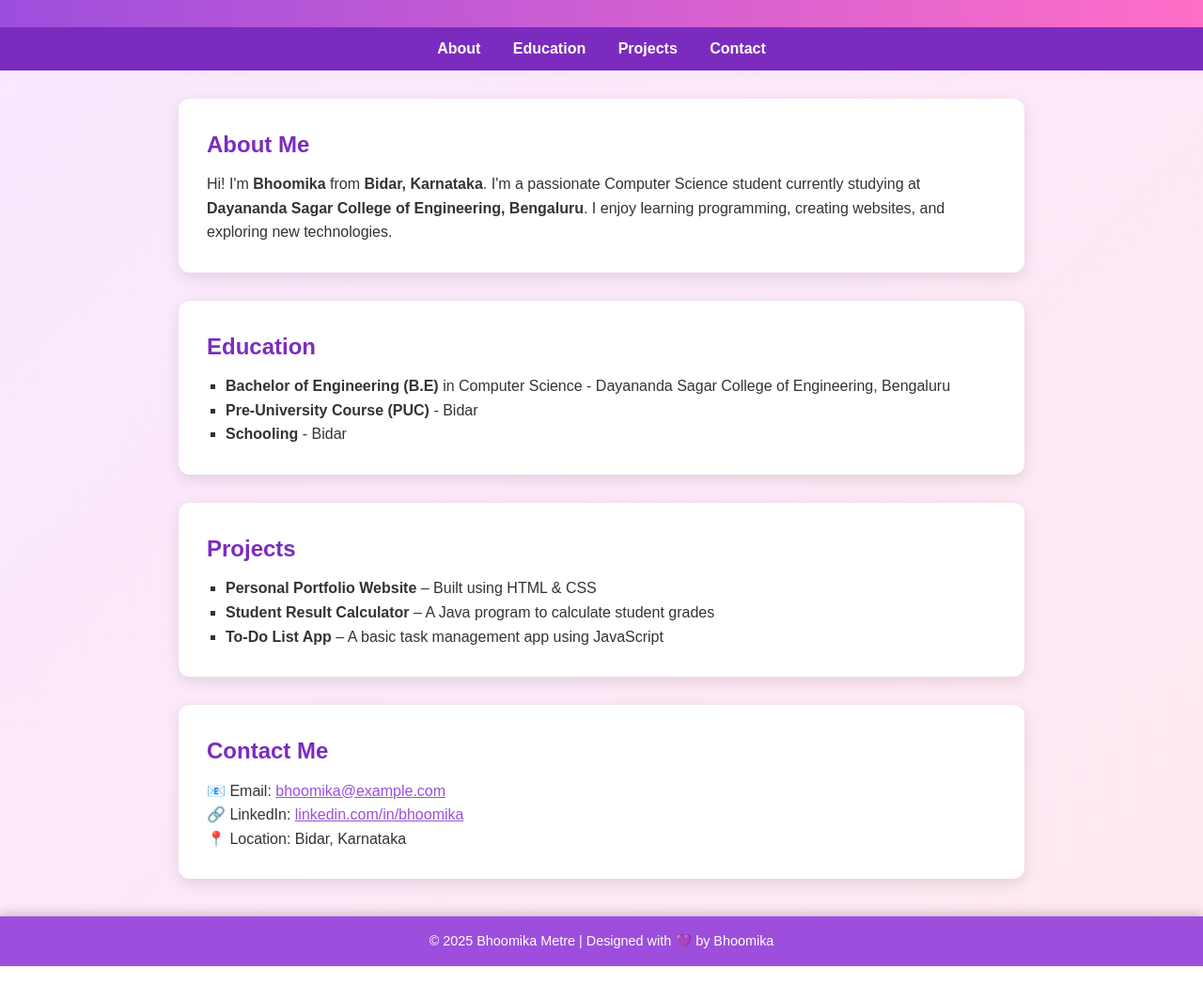
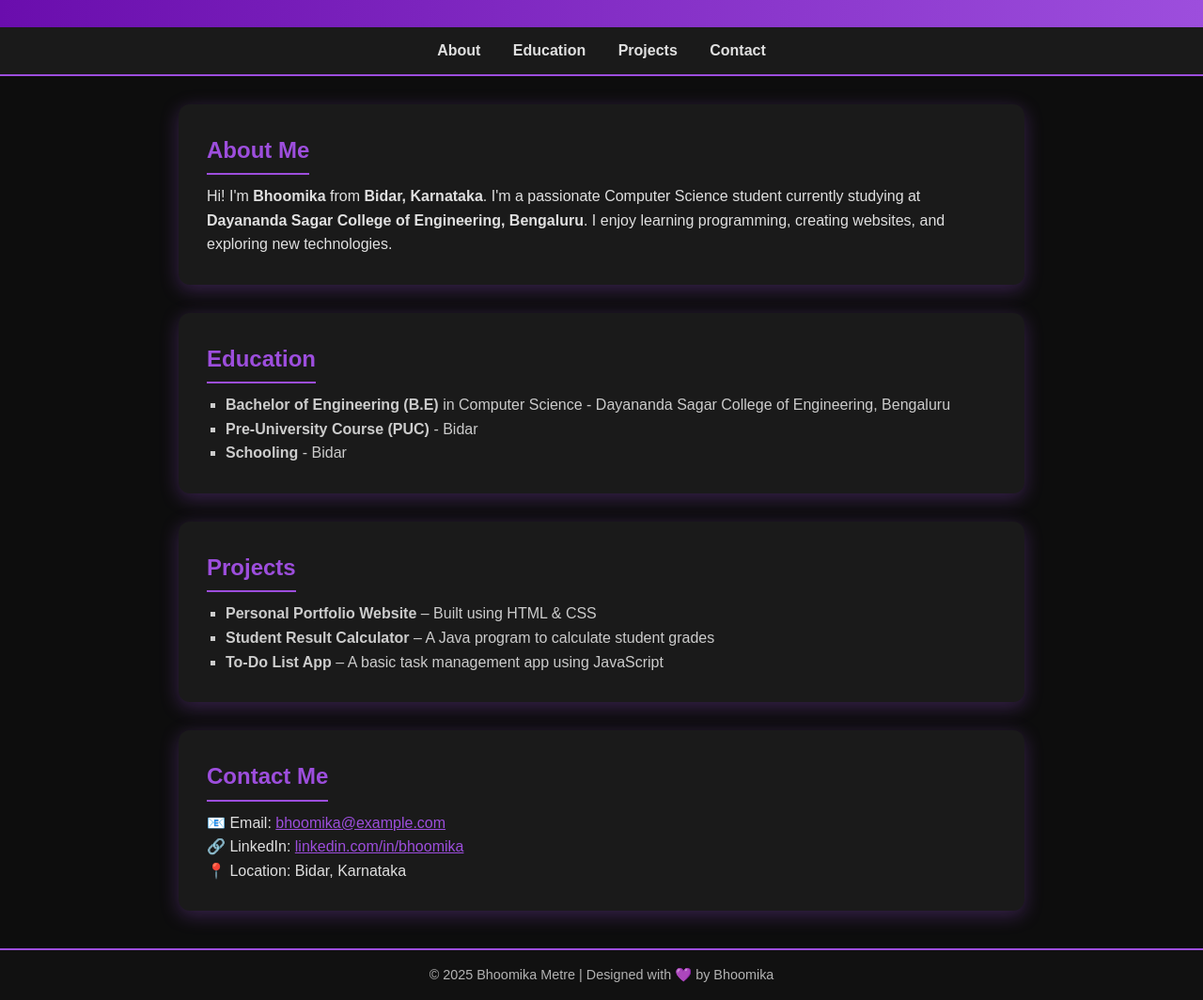
Before and after one commit to bhoomikametre/portfolio, a plain HTML site: page index.html in a window 1280 px wide. Shown: the part 122-1186 px from the top of the page at 94% size. Before the commit the page ends 1150 px from the top, so only its background shows below. Drawn offline with Linux system fonts and the light colour scheme.

Commit message:
colour change

```diff
--- a/index.html
+++ b/index.html
@@ -13,17 +13,17 @@
     }
 
     body {
-      background: linear-gradient(135deg, #f8e8ff, #ffe8f0);
-      color: #333;
+      background-color: #0d0d0d;
+      color: #e0e0e0;
       line-height: 1.6;
     }
 
     header {
-      background: linear-gradient(90deg, #9d4edd, #ff6ec7);
+      background: linear-gradient(90deg, #6a0dad, #9d4edd);
       color: white;
       text-align: center;
       padding: 2rem 0;
-      box-shadow: 0 4px 8px rgba(0,0,0,0.2);
+      box-shadow: 0 4px 8px rgba(0,0,0,0.6);
     }
 
     header h1 {
@@ -32,16 +32,18 @@
 
     header p {
       font-size: 1.1rem;
+      color: #e8d4ff;
     }
 
     nav {
-      background: #7b2cbf;
+      background: #1a1a1a;
       text-align: center;
-      padding: 10px;
+      padding: 12px 0;
+      border-bottom: 2px solid #9d4edd;
     }
 
     nav a {
-      color: white;
+      color: #e0e0e0;
       text-decoration: none;
       margin: 0 15px;
       font-weight: bold;
@@ -49,39 +51,35 @@
     }
 
     nav a:hover {
-      color: #ffb3ec;
+      color: #9d4edd;
     }
 
     section {
       max-width: 900px;
       margin: 30px auto;
-      background: white;
+      background: #1a1a1a;
       padding: 30px;
       border-radius: 12px;
-      box-shadow: 0 5px 15px rgba(0,0,0,0.1);
+      box-shadow: 0 5px 20px rgba(157, 78, 221, 0.3);
+      transition: transform 0.3s ease;
+    }
+
+    section:hover {
+      transform: scale(1.01);
     }
 
     h2 {
-      color: #7b2cbf;
+      color: #9d4edd;
       margin-bottom: 10px;
+      border-bottom: 2px solid #9d4edd;
+      display: inline-block;
+      padding-bottom: 5px;
     }
 
     ul {
       list-style-type: square;
       margin-left: 20px;
-    }
-
-    footer {
-      background: #9d4edd;
-      color: white;
-      text-align: center;
-      padding: 15px;
-      margin-top: 40px;
-      box-shadow: 0 -3px 10px rgba(0,0,0,0.2);
-    }
-
-    footer p {
-      font-size: 0.9rem;
+      color: #ccc;
     }
 
     a {
@@ -90,6 +88,24 @@
 
     a:hover {
       text-decoration: underline;
+    }
+
+    footer {
+      background: #111;
+      color: #b3b3b3;
+      text-align: center;
+      padding: 15px;
+      margin-top: 40px;
+      border-top: 2px solid #9d4edd;
+    }
+
+    footer p {
+      font-size: 0.9rem;
+    }
+
+    /* Smooth Scroll Effect */
+    html {
+      scroll-behavior: smooth;
     }
   </style>
 </head>
```
